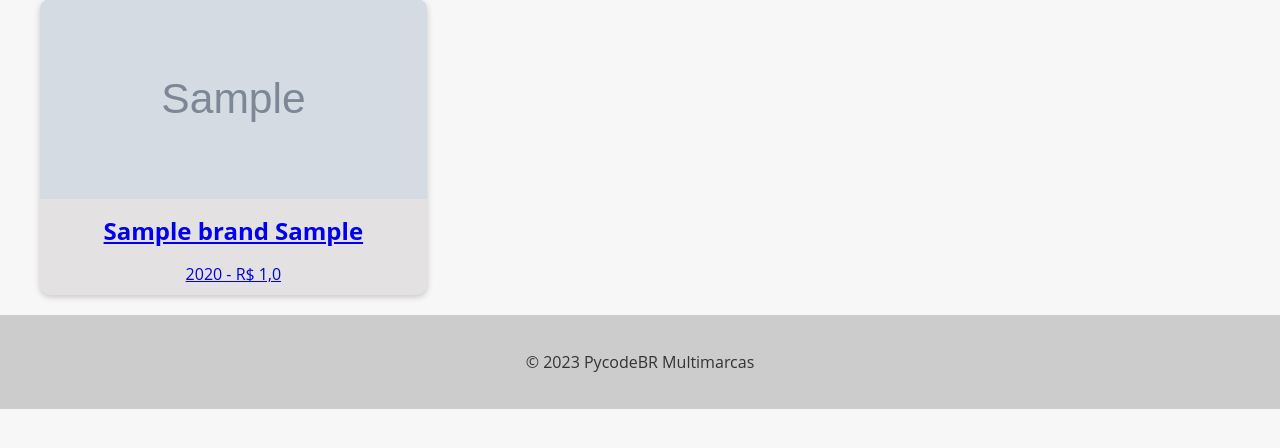
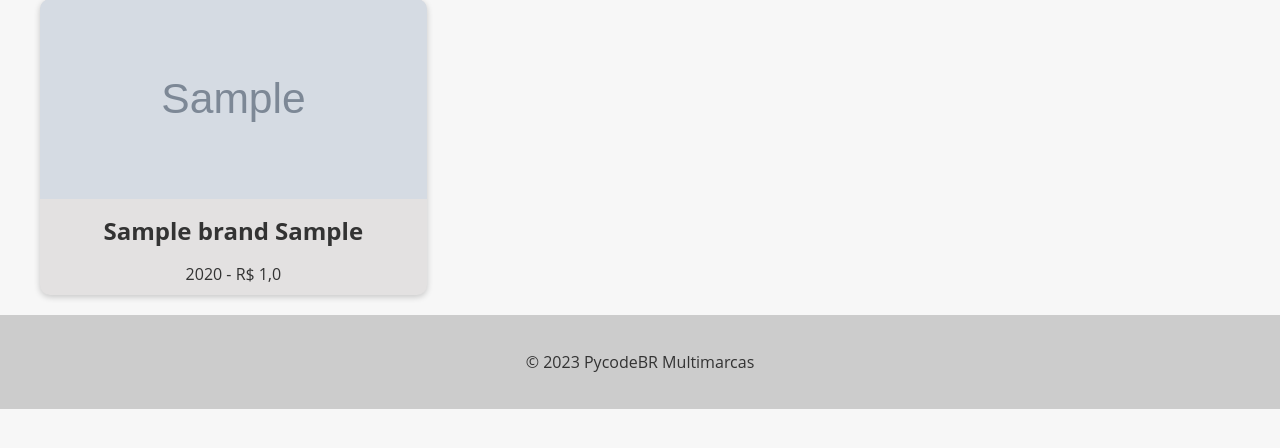
Before and after one commit to pacastro666/carros, a Django app: page /cars in a window 1280 px wide. Shown: the part 173-621 px from the top of the page. Run offline with Django 5.2, Linux system fonts and the light colour scheme; tables that the repository leaves empty hold one stand-in row (values such as "Sample post"); grey boxes marked "Sample" are stand-in pictures.

```diff
--- a/cars/templates/cars.html
+++ b/cars/templates/cars.html
@@ -91,6 +91,17 @@
     button[type="submit"]:hover {
         background-color: #108eb8;
     }
+
+    a {
+      font-size: 18px;
+      color: #333;
+      text-decoration: none;
+
+    }
+    a:hover {
+      color: #0096c7;
+    }
+
   </style>
 
   <form method="GET" action="{% url 'cars_list' %}">
```
